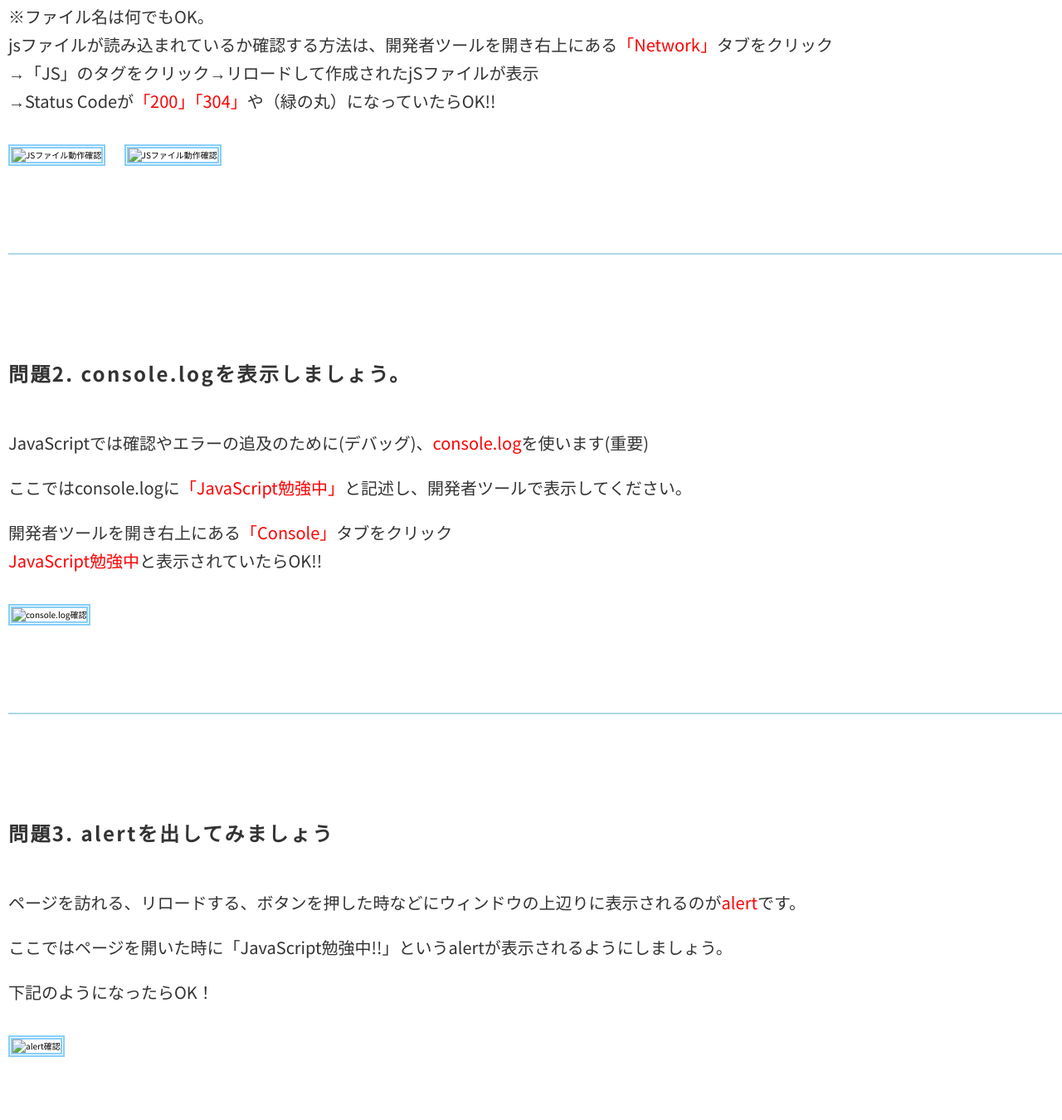
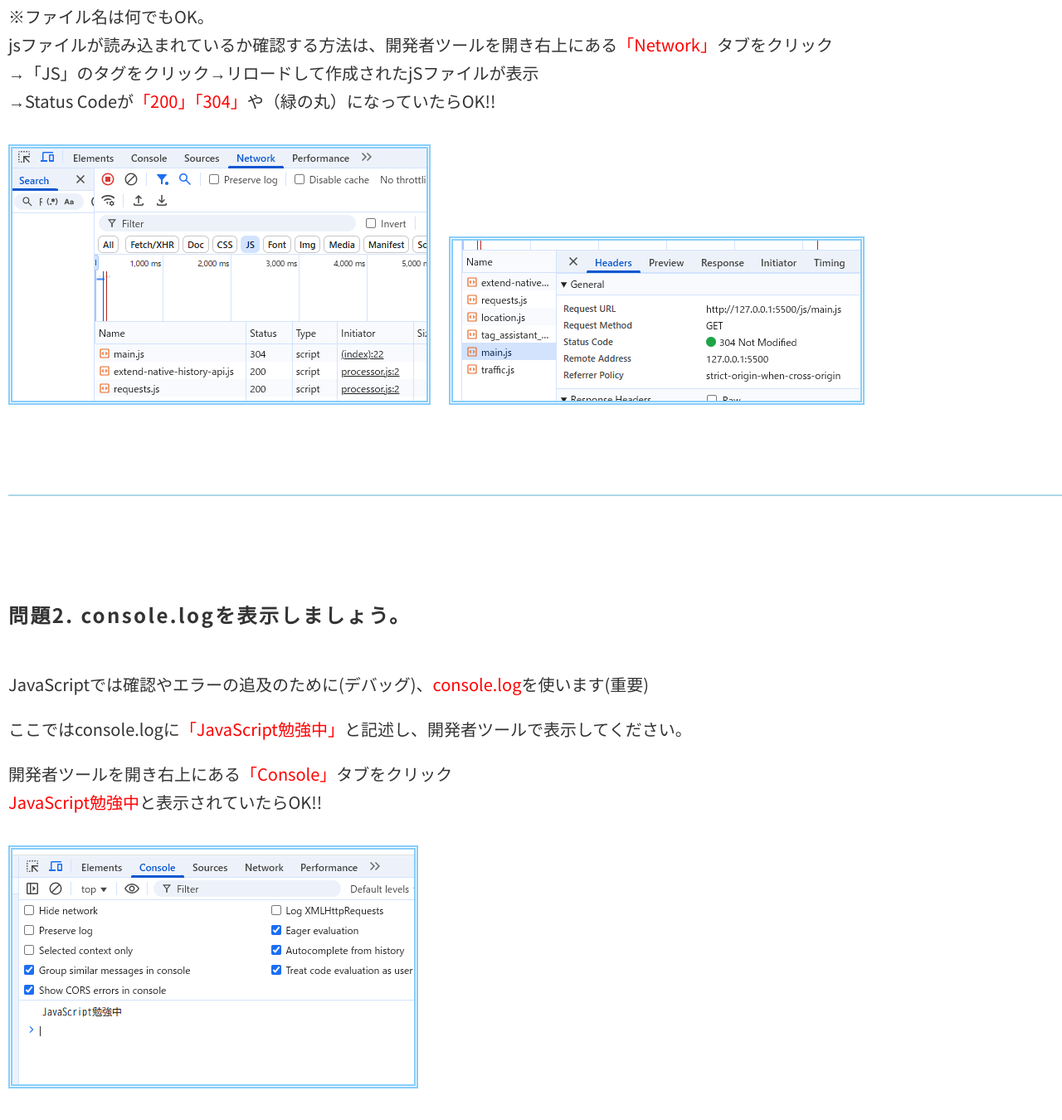
Before and after one commit to Tod9197/mediatec-js-lesson, a plain HTML site: page 基礎編➀/index.html in a window 1280 px wide. Shown: the part 770-2120 px from the top of the page at 83% size. Drawn offline with Linux system fonts and the light colour scheme; the site is published under a folder, as on GitHub Pages, so addresses that start at the root find nothing.

Commit message:
imgのルートパスを変更

```diff
--- a/基礎編➀/index.html
+++ b/基礎編➀/index.html
@@ -17,8 +17,8 @@
         <h2 class="sectionTitle">問題1. JavaScriptを利用できる環境を整えましょう。</h2>
         <p class="sectionText">現在このファイルでは、htmlとCSSが読み込まれていますが、JavaScript（以下、JS）のファイルが読み込まれていません。<br>JSを使えるようにするために、<span class="textRed">[js]ディレクトリ</span>配下にJSのファイルを作成してください。</p>
         <p class="sectionText">※ファイル名は何でもOK。<br>jsファイルが読み込まれているか確認する方法は、開発者ツールを開き右上にある<span class="textRed">「Network」</span>タブをクリック<br>→「JS」のタグをクリック→リロードして作成されたjSファイルが表示<br>→Status Codeが<span class="textRed">「200」</span><span class="textRed">「304」</span>や（緑の丸）になっていたらOK!!</p>
-        <img class="sectionImg" src="/imgs/pic_01.png" alt="JSファイル動作確認">
-        <img class="sectionImg -second" src="/imgs/pic_01_02.png" alt="JSファイル動作確認">
+        <img class="sectionImg" src="imgs/pic_01.png" alt="JSファイル動作確認">
+        <img class="sectionImg -second" src="imgs/pic_01_02.png" alt="JSファイル動作確認">
     </section>
     <hr class="sectionBorder">
 
@@ -27,7 +27,7 @@
         <p class="sectionText">JavaScriptでは確認やエラーの追及のために(デバッグ)、<span class="textRed">console.log</span>を使います(重要)</p>
         <p class="sectionText">ここではconsole.logに<span class="textRed">「JavaScript勉強中」</span>と記述し、開発者ツールで表示してください。</p>
         <p class="sectionText">開発者ツールを開き右上にある<span class="textRed">「Console」</span>タブをクリック<br><span class="textRed">JavaScript勉強中</span>と表示されていたらOK!!</p>
-        <img class="sectionImg" src="/imgs/pic_02.png" alt="console.log確認">
+        <img class="sectionImg" src="imgs/pic_02.png" alt="console.log確認">
     </section>
     <hr class="sectionBorder">
 
@@ -36,7 +36,7 @@
         <p class="sectionText">ページを訪れる、リロードする、ボタンを押した時などにウィンドウの上辺りに表示されるのが<span class="textRed">alert</span>です。</p>
         <p class="sectionText">ここではページを開いた時に「JavaScript勉強中!!」というalertが表示されるようにしましょう。</p>
         <p class="sectionText">下記のようになったらOK！</p>
-        <img class="sectionImg" src="/imgs/pic_03.png" alt="alert確認">
+        <img class="sectionImg" src="imgs/pic_03.png" alt="alert確認">
     </section>
     <hr class="sectionBorder">
 
@@ -46,7 +46,7 @@
         <p class="sectionText">ここではページを開いた時に「JavaScriptの勉強を始めます。よろしいですか？」という文言が表示されるようにしましょう。</p>
         <p class="sectionText">※問題3のalertのコードをそのままにして記述すると、ダブって出るので、問3のコードはコメントアウトしてください。</p>
         <p class="sectionText">下記のようになったらOK！</p>
-        <img class="sectionImg" src="/imgs/pic_04.png" alt="confirm確認">
+        <img class="sectionImg" src="imgs/pic_04.png" alt="confirm確認">
     </section>
     <hr class="sectionBorder">
 
@@ -57,7 +57,7 @@
         <p class="sectionText">※ヒント ➀ボタンの要素を取得します(buttonタグのidを活用)、➁その要素を定義します(定数) ➂定数にイベント発生時(クリックした時)の処理を記述します。</p>
         <button class="startButton" id="startButton">JS学習スタート</button>
         <p class="sectionText">ボタンを押して下記のようになったらOK！</p>
-        <img class="sectionImg" src="/imgs/pic_05.png" alt="confirm確認">
+        <img class="sectionImg" src="imgs/pic_05.png" alt="confirm確認">
     </section>
     <hr class="sectionBorder">
 
```
